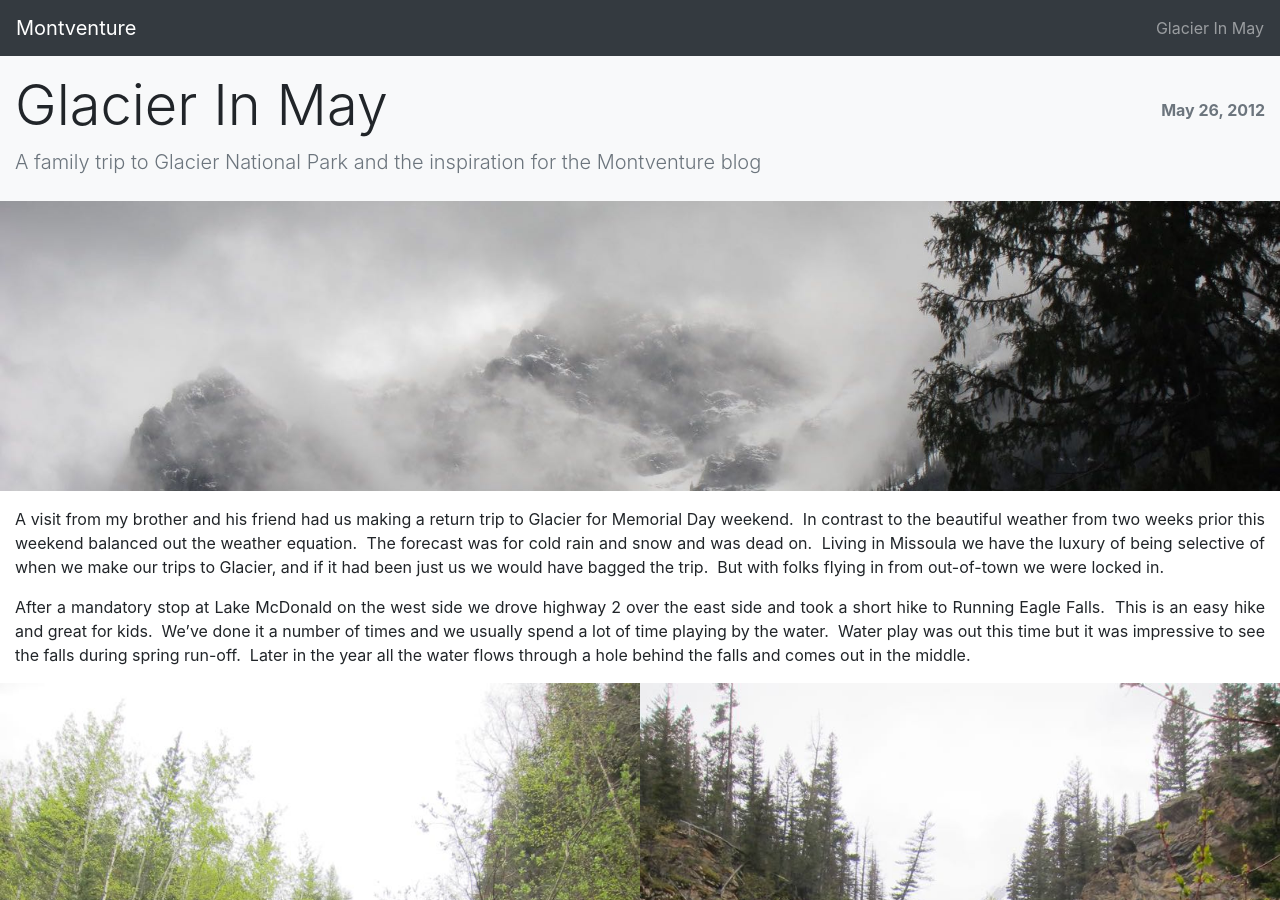
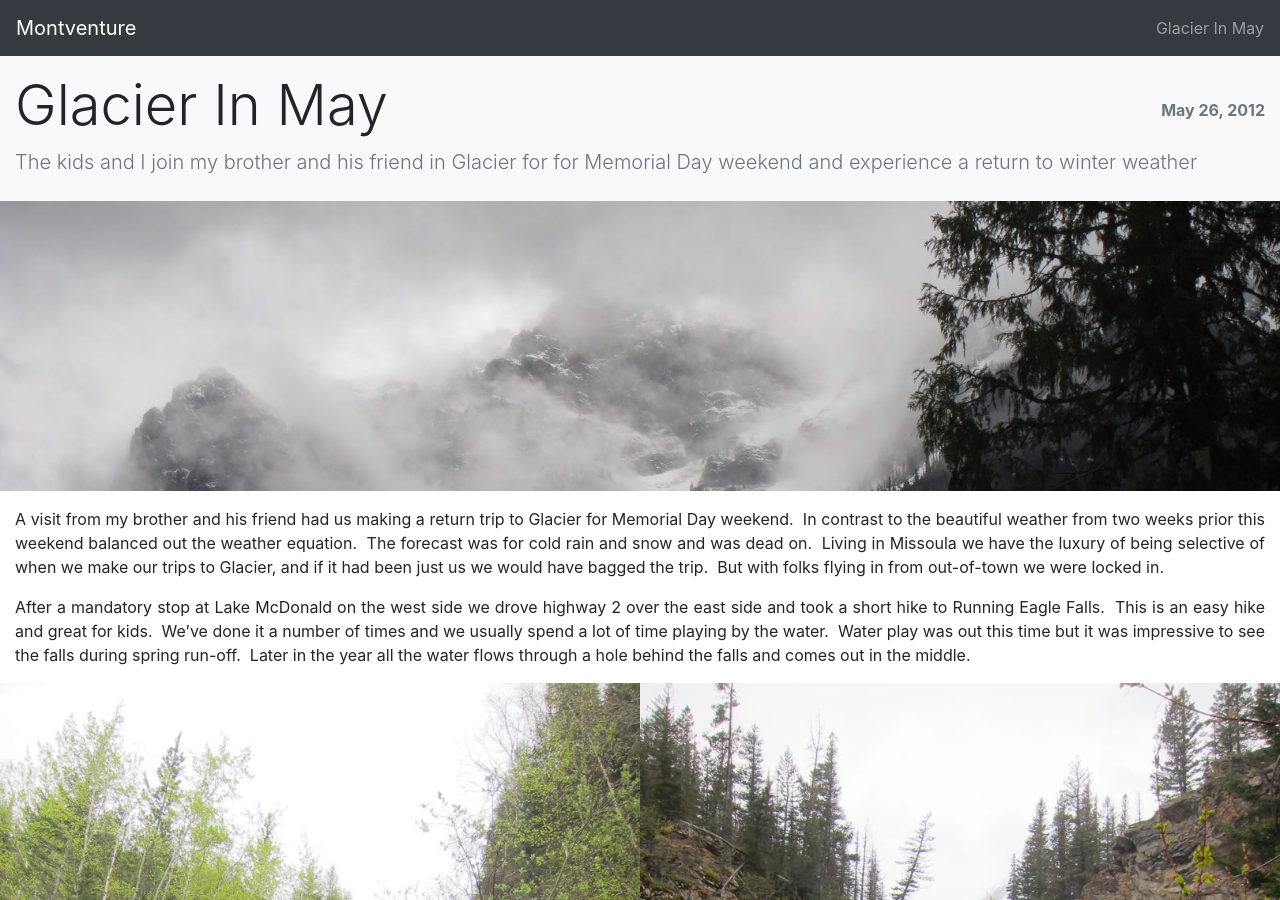
Before and after one commit to aaron/montventure, a Jekyll site: the page built from _posts/2012-05-26-glacier-in-may.md, in a window 1280 px wide and 900 px high. Built offline with Jekyll 4.4.1, drawn with Linux system fonts in a browser that asks for light colours; our own code applies the rules of GitHub Pages for plain Markdown files.

Commit message:
update description to match post

```diff
--- a/_posts/2012-05-26-glacier-in-may.md
+++ b/_posts/2012-05-26-glacier-in-may.md
@@ -1,5 +1,5 @@
 ---
-description:  A family trip to Glacier National Park and the inspiration for the Montventure blog
+description:  The kids and I join my brother and his friend in Glacier for for Memorial Day weekend and experience a return to winter weather
 tags:         GlacierNationalPark
 ---
 {% include image.html image="snow-on-mountain.jpg" %}
```
